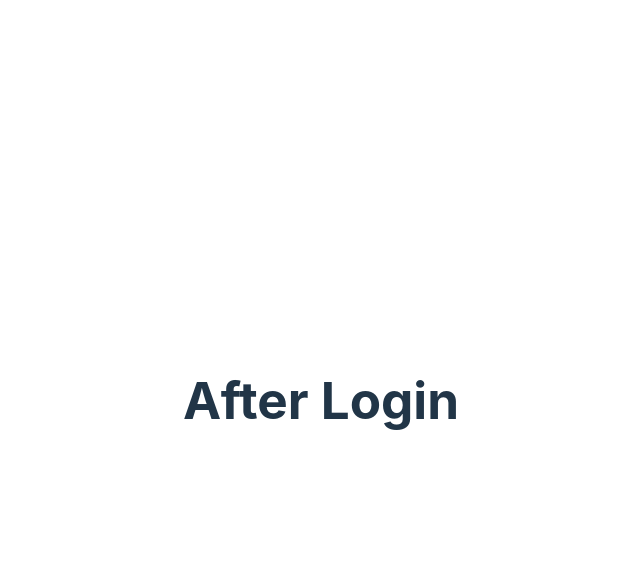
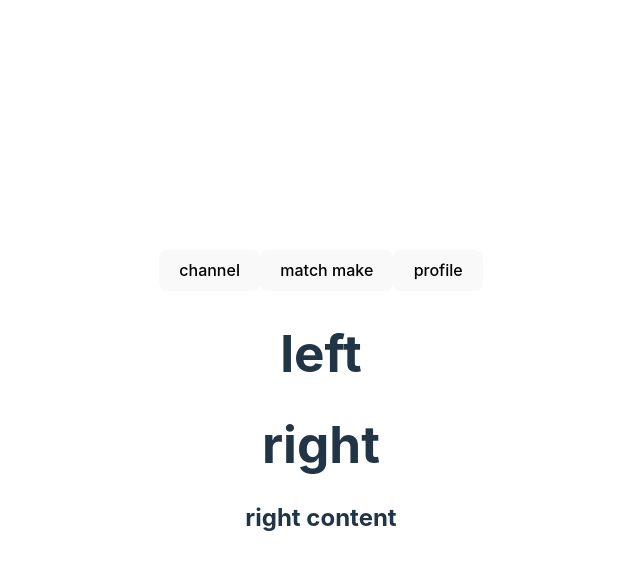
Before and after one commit to GunGonGamLeeLee/ft_transcendence, a React (Vite) app in the folder requirements/frontend/: page /lobby in a window 1280 px wide. Both pictures are taken after a click on the button "login". Shown: the top 570 px of the page, without its empty margins (319-959 px from the left). Built offline with nearby package versions, Linux system fonts and the light colour scheme.

Commit message:
feat: setting lobby

```diff
--- a/requirements/frontend/package.json
+++ b/requirements/frontend/package.json
@@ -12,6 +12,7 @@
     "jwt-decode": "^3.1.2",
     "react": "^18.2.0",
     "react-dom": "^18.2.0",
+    "react-router-dom": "^6.4.1",
     "recoil": "^0.7.5"
   },
   "devDependencies": {
--- a/requirements/frontend/src/App.tsx
+++ b/requirements/frontend/src/App.tsx
@@ -1,13 +1,13 @@
-import { RecoilRoot, useRecoilState } from 'recoil';
+import { RecoilRoot } from 'recoil';
 import './App.css';
-import { loginState } from './components/atoms/recoilAtoms';
 import { LoginChecker } from './components/LoginChecker';
+import { Lobby } from './pages/lobby/Lobby';
 
 function App() {
   return (
     <RecoilRoot>
       <LoginChecker>
-        <h1>After Login</h1>
+        <Lobby />
       </LoginChecker>
     </RecoilRoot>
   );
--- a/requirements/frontend/src/components/LoginChecker.tsx
+++ b/requirements/frontend/src/components/LoginChecker.tsx
@@ -1,8 +1,7 @@
 import { useEffect } from 'react';
 import { useRecoilState } from 'recoil';
-import { Login } from './pages/login/Login';
-import { loginState } from './atoms/recoilAtoms';
-import jwt_decode from 'jwt-decode';
+import { loginState } from '../atoms/recoilAtoms';
+import { Login } from '../pages/login/Login';
 
 interface LoginCheckerProps {
   children: React.ReactNode;
--- /dev/null
+++ b/requirements/frontend/src/components/SideBar.module.css
@@ -0,0 +1,7 @@
+.hideContent {
+  visibility: hidden;
+}
+
+.revealContent {
+  visibility: visible;
+}
--- /dev/null
+++ b/requirements/frontend/src/components/SideBar.tsx
@@ -0,0 +1,66 @@
+import { useState, useEffect } from 'react';
+import styles from './SideBar.module.css';
+
+interface ChatLogInterface {
+  userName: string;
+  message: string;
+}
+
+interface ChatLogProps {
+  chatInfo: ChatLogInterface;
+  key: number;
+}
+
+const array: Array<ChatLogInterface> = [];
+
+function ChatLog({ chatInfo }: ChatLogProps) {
+  return (
+    <div>
+      <b>{chatInfo.userName}</b> <span>{chatInfo.message}</span>
+    </div>
+  );
+}
+
+export default function SideBar() {
+  const [isLeft, setIsLeft] = useState(true);
+
+  const onLeftClick = () => {
+    if (!isLeft) {
+      setIsLeft(true);
+    }
+
+    if (array.length % 2) {
+      array.push({ userName: 'me', message: 'chat' });
+    } else {
+      array.push({ userName: 'other', message: 'chatchat' });
+    }
+
+    console.log(array.length);
+    if (array.length > 10) {
+      array.shift();
+    }
+  };
+
+  const onRightClick = () => {
+    if (isLeft) {
+      setIsLeft(false);
+    }
+  };
+
+  return (
+    <>
+      <div>
+        <h1 onClick={onLeftClick}>left</h1>
+        <div className={isLeft ? styles.revealContent : styles.hideContent}>
+          {array.map((chat, index) => (
+            <ChatLog chatInfo={chat} key={index} />
+          ))}
+        </div>
+      </div>
+      <div>
+        <h1 onClick={onRightClick}>right</h1>
+        <h2>right content</h2>
+      </div>
+    </>
+  );
+}
--- a/requirements/frontend/src/main.tsx
+++ b/requirements/frontend/src/main.tsx
@@ -1,10 +1,25 @@
 import React from 'react';
 import ReactDOM from 'react-dom/client';
+import {
+  Route,
+  createBrowserRouter,
+  createRoutesFromElements,
+  RouterProvider,
+} from 'react-router-dom';
 import App from './App';
 import './index.css';
+import { Lobby } from './pages/lobby/Lobby';
+
+const router = createBrowserRouter(
+  createRoutesFromElements(
+    <Route path="/" element={<App />}>
+      <Route path="lobby" element={<Lobby />} />
+    </Route>,
+  ),
+);
 
 ReactDOM.createRoot(document.getElementById('root') as HTMLElement).render(
   // <React.StrictMode>
-  <App />,
+  <RouterProvider router={router} />,
   // </React.StrictMode>
 );
--- /dev/null
+++ b/requirements/frontend/src/pages/lobby/Lobby.tsx
@@ -0,0 +1,11 @@
+import SideBar from '../../components/SideBar';
+import Menu from './Menu';
+
+export function Lobby() {
+  return (
+    <>
+      <Menu />
+      <SideBar />
+    </>
+  );
+}
--- /dev/null
+++ b/requirements/frontend/src/pages/lobby/Menu.tsx
@@ -0,0 +1,15 @@
+export default function Menu() {
+  const onChannelClick = () => {};
+
+  const onMatchMakeClick = () => {};
+
+  const onProfileClick = () => {};
+
+  return (
+    <>
+      <button onClick={onChannelClick}>channel</button>
+      <button onClick={onMatchMakeClick}>match make</button>
+      <button onClick={onProfileClick}>profile</button>
+    </>
+  );
+}
```
Also changed, not shown: requirements/frontend/src/atoms/recoilAtoms.ts (renamed from requirements/frontend/src/components/atoms/recoilAtoms.ts), requirements/frontend/src/pages/login/Login.module.css (added), requirements/frontend/src/pages/login/Login.tsx (renamed from requirements/frontend/src/components/pages/login/Login.tsx), 1 other file (tests, documents, lock files or other folders).
